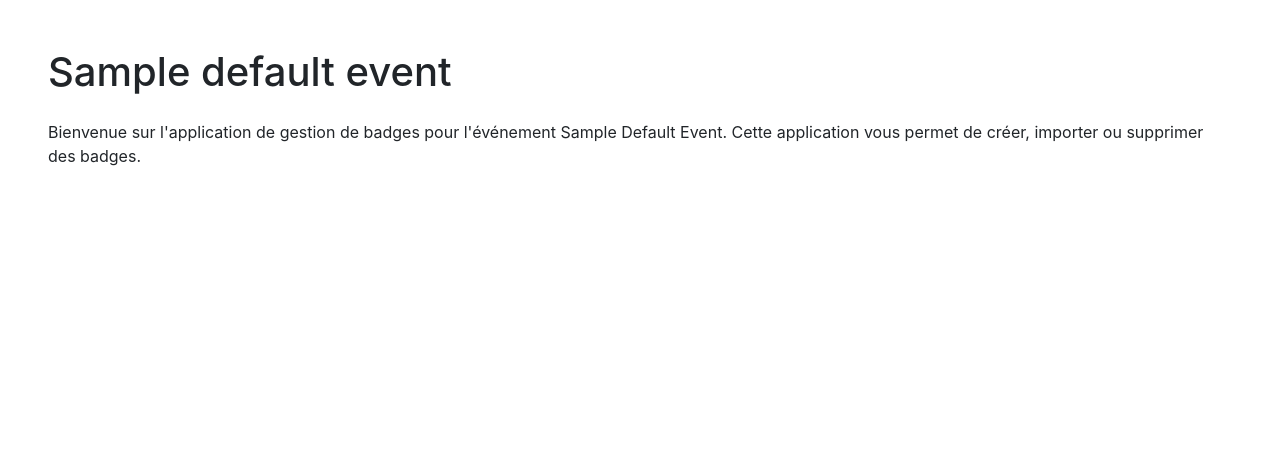
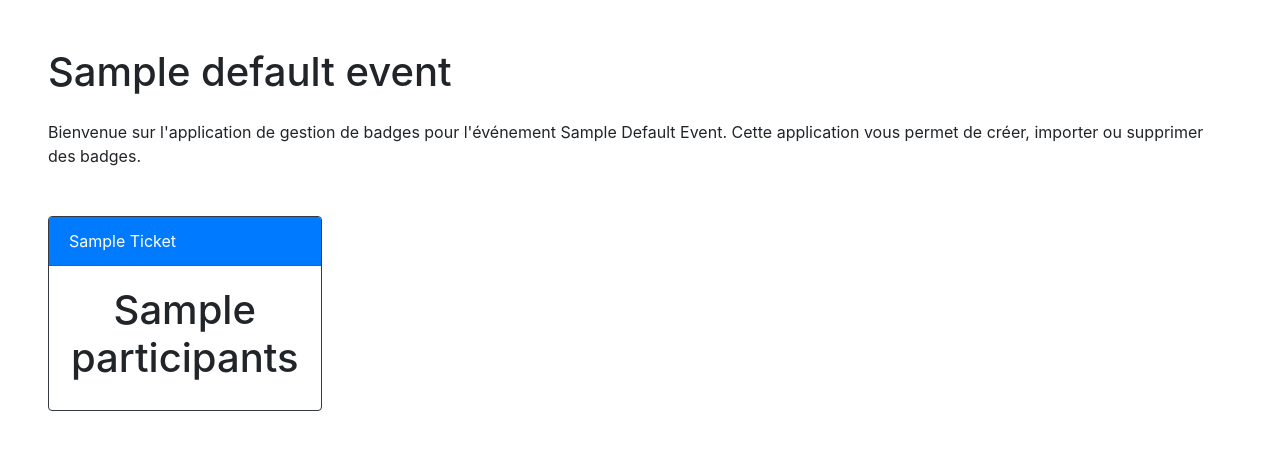
Before and after one commit to Futurolan/WeezBadge, a Symfony app: template templates/home/home.html.twig in a window 1280 px wide. Shown: the part 56-506 px from the top of the page. Run offline with Twig, Linux system fonts and the light colour scheme; the template is opened without the code that fills it: most values are stand-ins (such as "Sample title", 1, 10 or a date in 2020); some libraries are stand-ins or nearby versions.

Commit message:
Cosmetics

```diff
--- a/src/Controller/BadgeController.php
+++ b/src/Controller/BadgeController.php
@@ -13,9 +13,9 @@ use DateTime;
 use Doctrine\ORM\EntityManagerInterface;
 use Exception;
 use Futurolan\WeezeventBundle\Client\WeezeventClient;
-use Futurolan\WeezeventBundle\Entity\Category;
 use Futurolan\WeezeventBundle\Entity\ParticipantForm;
 use Futurolan\WeezeventBundle\Entity\ParticipantPost;
+use Futurolan\WeezeventBundle\Entity\Ticket;
 use JMS\Serializer\SerializerInterface;
 use League\Csv\Reader;
 use Symfony\Bundle\FrameworkBundle\Controller\AbstractController;
@@ -262,10 +262,10 @@ class BadgeController extends AbstractController
     }
 
     /**
-     * @return Category[]
+     * @return Ticket[]
      * @throws GuzzleException
      */
-    public function getAllowedCategories()
+    public function getAllowedTickets()
     {
         $res = [];
         try{
--- a/templates/home/home.html.twig
+++ b/templates/home/home.html.twig
@@ -7,4 +7,23 @@
         Bienvenue sur l'application de gestion de badges pour l'événement {{ defaultEvent.name|title }}.
         Cette application vous permet de créer, importer ou supprimer des badges.
     </p>
+
+    {% if tickets|length > 0 %}
+        <div class="row mt-5">
+            {% for ticket in tickets %}
+                <div class="col-xs-12 col-sm-6 col-lg-4 col-xl-3 mb-2">
+                    <div class="card border-dark mb-3 mx-4 mx-sm-3 mx-md-0">
+                        <div class="card-header text-white bg-primary">
+                            <div class="d-flex align-items-center">
+                                <div class="mr-auto">{{ ticket.name|title }}</div>
+                            </div>
+                        </div>
+                        <div class="card-body text-center">
+                            <h1>{{ ticket.participants }}</h1>
+                        </div>
+                    </div>
+                </div>
+            {% endfor %}
+        </div>
+    {% endif %}
 {% endblock %}
```
Also changed, not shown: src/Controller/homePageController.php (+9 -1 lines), src/Controller/menuController.php (+21 -7 lines).
